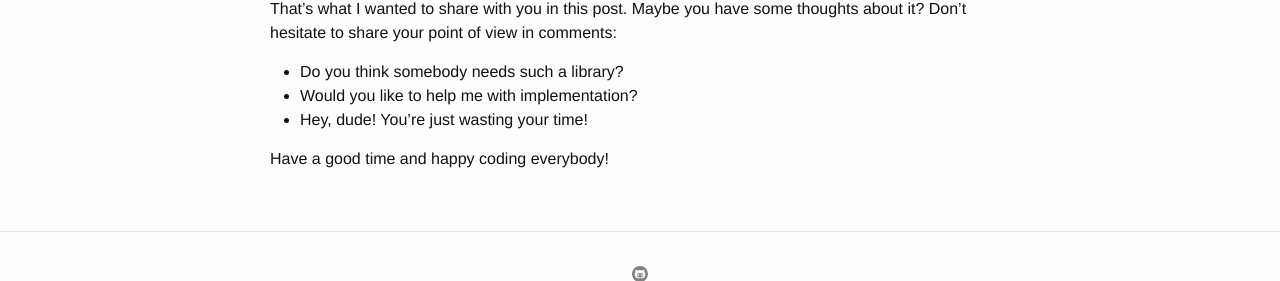
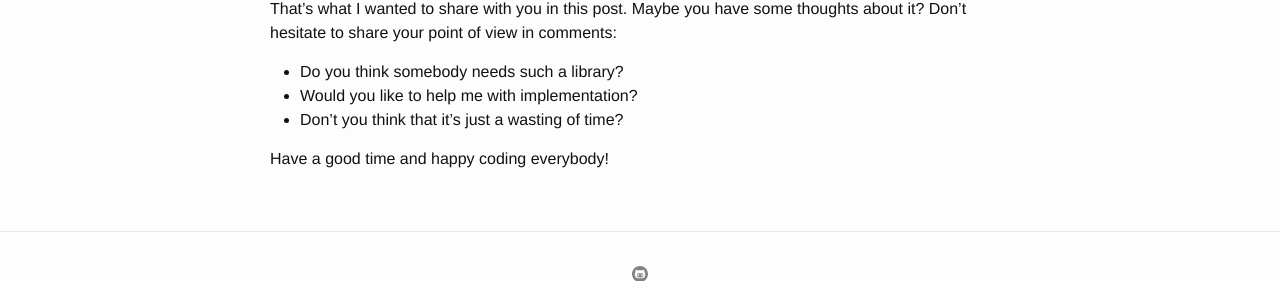
Before and after one commit to aistomin/aistomin.github.io, a Jekyll site: the page built from _posts/2016-02-01-jenkins-sdk-idea.markdown, in a window 1280 px wide, cut to the strip 638-919 px from the top of the page. Built offline with Jekyll 4.4.1, drawn with Linux system fonts in a browser that asks for light colours; comment, search, counter and statistics services are not loaded.

Commit message:
2016-02-01-jenkins-sdk-idea.markdown: text edited.

```diff
--- a/_posts/2016-02-01-jenkins-sdk-idea.markdown
+++ b/_posts/2016-02-01-jenkins-sdk-idea.markdown
@@ -37,6 +37,6 @@ thoughts about it? Don't hesitate to share your point of view in comments:
 
 - Do you think somebody needs such a library?
 - Would you like to help me with implementation?
-- Hey, dude! You're just wasting your time!
+- Don't you think that it's just a wasting of time?
 
 Have a good time and happy coding everybody!
```
